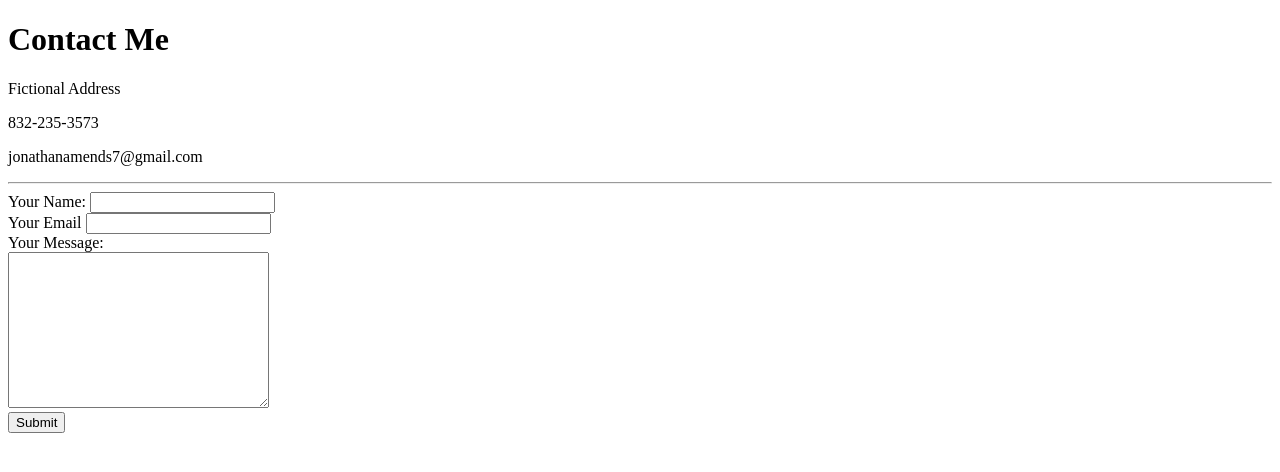
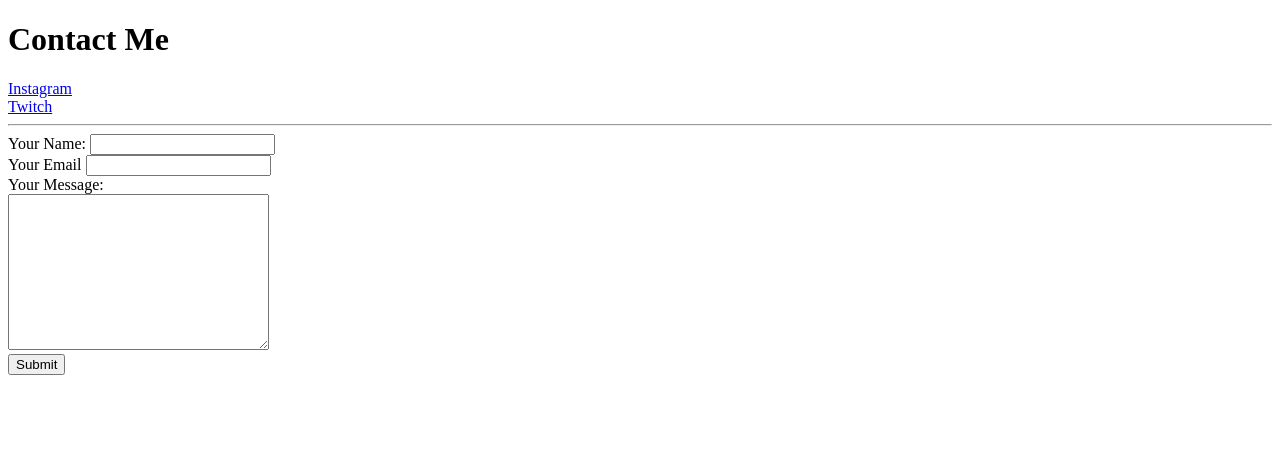
Before and after one commit to Nshyra/CV, a plain HTML site: page Contact me.html in a window 1280 px wide. Drawn offline with Linux system fonts and the light colour scheme.

Commit message:
Update Contact me.html

```diff
--- a/Contact me.html
+++ b/Contact me.html
@@ -6,9 +6,8 @@
     </head>
     <body>
         <h1>Contact Me</h1>
-        <p>Fictional Address</p>
-        <p>832-235-3573</p>
-        <p>jonathanamends7@gmail.com</p>
+        <a href="https://www.instagram.com/nshyra_/">Instagram</a><br>
+        <a href="https://www.twitch.tv/nshyra123">Twitch</a>
         <hr>
             <form action="mailto:jonathanamends7@gmail.com" method="post" enctype="text/plain">
                 <label>Your Name:</label>
```
